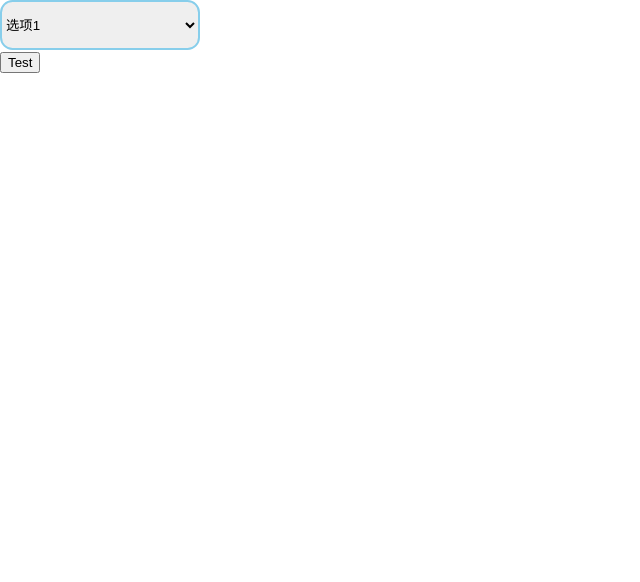
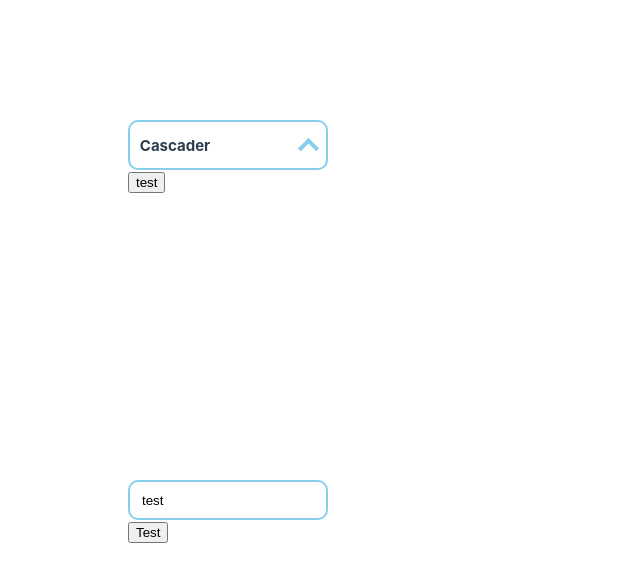
Before and after one commit to TsOrigami/MinatoUI--forVue3, a Vue app: page / in a window 1280 px wide. Shown: the top 582 px of the page, without its empty margins (0-640 px from the left). Built offline with nearby package versions, Linux system fonts and the light colour scheme.

Commit message:
ver 1.1.0

```diff
--- a/src/App.vue
+++ b/src/App.vue
@@ -10,7 +10,7 @@ import { get, post, put, del } from './components/axiosBag'
 import mt_cascader from './components/mt-cascader.vue'
 import mt_button from './components/mt-button.vue'
 import mt_switch from './components/mt-switch.vue'
-import mt_autocomplete from './components/autocomplete.vue'
+import mt_autocomplete from './components/mt-autocomplete.vue'
 import axios from 'axios'
 
 const data = ref([])
@@ -37,38 +37,38 @@ const options = ref([
 ])
 // const btns = ref(['按钮1', '按钮2', '按钮3'])
 
-// const boardData = ref([
-//     {
-//         value: "A",
-//         label: "Atest",
-//     },
-//     {
-//         value: "B",
-//         label: "Btest",
-//         children: [
-//             {
-//                 value: "C",
-//                 label: "Ctest",
-//                 children:[
-//                     {
-//                         value: "F",
-//                         label: "Ftest"
-//                     }
-//                 ]
-//             }
-//         ]
-//     },
-//     {
-//         value: "D",
-//         label: "Dtest",
-//         children: [
-//             {
-//                 value: "E",
-//                 label: "Etest",
-//             }
-//         ]
-//     },
-// ])
+const boardData = ref([
+    {
+        value: "A",
+        label: "Atest",
+    },
+    {
+        value: "B",
+        label: "Btest",
+        children: [
+            {
+                value: "C",
+                label: "Ctest",
+                children:[
+                    {
+                        value: "F",
+                        label: "Ftest"
+                    }
+                ]
+            }
+        ]
+    },
+    {
+        value: "D",
+        label: "Dtest",
+        children: [
+            {
+                value: "E",
+                label: "Etest",
+            }
+        ]
+    },
+])
 
 // onMounted(() => {
 //   get('/test', {}).then(response => {
@@ -95,15 +95,16 @@ const options = ref([
 //   alert("AAA")
 // }
 
-// const cascaderData = ref([])
+const cascaderData = ref([])
 
 // const isSwitch = ref(true)
 
-// const autoOptions = ref([
-//   'temp', 'accept', 'time', 'manba','a','aa','aaa','aaaa','aaaaa','aaaaaa'
-// ])
+const autoOptions = ref([
+  // 'temp', 'accept', 'time', 'manba','a','aa','aaa','aaaa','aaaaa','aaaaaa'
+  'temp', 'accept', 'time', 'manba'
+])
 
-// const message = ref('test')
+const message = ref('test')
 
 // const test = () => {
 //   console.log(message.value)
@@ -117,25 +118,25 @@ const options = ref([
     <!-- <div style="position: absolute; left: 20%;">
       <mt_table :thead="thead" :tbody="tbody" :width="400" :height="200" />
     </div> -->
-    <div>
+    <!-- <div>
       <mt_select v-model="selectValue" :options="options" />
       <button @click="console.log(selectValue)">Test</button>
-    </div>
+    </div> -->
     <!-- <div style="position: absolute; left: 20%;">
       <mt_btnGroup :btns="btns" :method="clickBtns" />
     </div> -->
-    <!-- <div style="position: absolute; left: 10%; top: 10%;">
+    <div style="position: absolute; left: 10%; top: 10%;">
       <mt_cascader defaultNode="Cascader" :options="boardData" :data="cascaderData" multiple />
       <button @click="console.log(cascaderData)">test</button>
-    </div> -->
+    </div>
     <!-- <button @click="test">Test</button>
     <button @click="postTest">Post</button> -->
     <!-- <mt_button height='50' width='200' type="success" @click="aaa" round plain>mt_button</mt_button> -->
     <!-- <mt_switch :isSwitch="isSwitch"/> -->
-     <!-- <div style="position: absolute; left: 10%; top: 30%;">
-      <mt_autocomplete :options="autoOptions" v-model="message"  />
-      <button @click="test">Test</button>
-     </div> -->
+     <div style="position: absolute; left: 10%; top: 40%;">
+        <mt_autocomplete :options="autoOptions" v-model="message"  />
+      <button @click="console.log(message)">Test</button>
+     </div>
   </div>
 </template>
 
--- a/src/components/autocomplete.vue
+++ b/src/components/mt-autocomplete.vue
@@ -46,7 +46,6 @@ const updateMessage = (event) => {
 };
 
 const mt_autocomple_createAutoComplete = () =>{
-    mt_autocomple_autoCompleteShow()
     if(document.getElementById('mt_autocomple_autoCompleteBoard')) {
         document.getElementById('mt_autocomple_autoCompleteBoard').remove()
     }
@@ -100,29 +99,46 @@ const mt_autocomple_createCompleteData = (inputed) =>{
     element.appendChild(mt_autocomple_div)
     mt_autocomple_div.onclick = function(){
         mt_autocomple_messages.value = inputed
-        mt_autocomple_autoCompleteDelect()
     }
 }
 
 const mt_autocomple_autoCompleteDelect = () =>{
-    document.getElementById('mt_autocomple_Masklayer').style.visibility = "hidden"
     if(document.getElementById('mt_autocomple_autoCompleteBoard')) {
         document.getElementById('mt_autocomple_autoCompleteBoard').remove()
     }
 }
 
-const mt_autocomple_autoCompleteShow = () =>{
-    document.getElementById('mt_autocomple_Masklayer').style.visibility = "visible"
+const vClickOutside = {
+    mounted(mt, binding) {
+        function eventHandler(e) {
+            if (mt.contains(e.target)) {
+                return false
+            }
+            // 如果绑定的参数是函数，正常情况也应该是函数，执行
+            if (binding.value && typeof binding.value === 'function') {
+                binding.value(e)
+            }
+        }
+        // 用于销毁前注销事件监听
+        mt.__click_outside__ = eventHandler
+        // 添加事件监听
+        document.addEventListener('click', eventHandler)
+    },
+    beforeUnmount(mt) {
+        // 移除事件监听
+        document.removeEventListener('click', mt.__click_outside__)
+        // 删除无用属性
+        delete mt.__click_outside__
+    }
 }
-
 
 </script>
 
 <template>
     <div>
-        <div id="mt_autocomple_Masklayer" class="mt_autocomple_Masklayer" @click="mt_autocomple_autoCompleteDelect"></div>
-        <input id="mt_autocomple_input" class="mt_autocomple_input" :value="mt_autocomple_messages" type="text" autocomplete="off" @input="updateMessage"
-        :style="{height: height+'px', width: width+'px', borderRadius: height*0.25+'px'}" />
+        <input id="mt_autocomple_input" class="mt_autocomple_input" :value="mt_autocomple_messages" type="text" autocomplete="off"
+        @input="updateMessage" @click="updateMessage" v-click-outside="mt_autocomple_autoCompleteDelect"
+        :style="{height: height+'px', width: width+'px', borderRadius: height*0.25+'px', textIndent: height*0.25+'px'}" />
     </div>
 </template>
 
@@ -134,18 +150,6 @@ const mt_autocomple_autoCompleteShow = () =>{
     width: 10;
 }
 
-.mt_autocomple_Masklayer{
-    position: fixed;
-    left: 0;
-    right: 0;
-    top: 0;
-    bottom: 0;
-    width: 100%;
-    height: 100%;
-    z-index: 9;
-    background: rgba(0,0,0,0);
-    visibility: hidden;
-}
 
 .mt_autocomple_input{
     border: 2px solid skyblue;
--- a/src/components/mt-cascader.vue
+++ b/src/components/mt-cascader.vue
@@ -51,6 +51,7 @@ const mt_cascader_colorLock = ref(false)
 const mt_cascader_showData =ref([])
 const mt_cascader_ISselect = ref([])
 const mt_cascader_ISselectTemp = ref([])
+const mt_cascader_flag = ref(true)
 
 onMounted(()=>{
     mt_cascader_Node.value = mt_cascader_data.defaultNode
@@ -65,24 +66,26 @@ const mt_cascader_create = () =>{
 }
 
 const mt_cascader_delect = () =>{
-    mt_cascader_delectMask()
-    mt_cascader_delectBoard(0)
-    if(mt_cascader_Node.value == mt_cascader_data.defaultNode){
-        mt_cascader_ISselect.value = []
+    if(mt_cascader_flag.value){
+        mt_cascader_delectMask()
+        mt_cascader_delectBoard(0)
+        if(mt_cascader_Node.value == mt_cascader_data.defaultNode){
+            mt_cascader_ISselect.value = []
+        }
+    } else {
+        mt_cascader_flag.value = true
     }
 }
 
 const mt_cascader_createMask = () =>{
     mt_cascader_colorLock.value = true
     mt_cascader_colorHigh()
-    document.getElementById("mt_cascader_Masklayer").style.visibility = "visible"
     document.getElementById('mt_cascader_Arrow').style.transform = 'rotate(180deg)';
 }
 
 const mt_cascader_delectMask = () =>{
     mt_cascader_colorLock.value = false
     mt_cascader_colorLow()
-    document.getElementById("mt_cascader_Masklayer").style.visibility = "hidden"
     document.getElementById('mt_cascader_Arrow').style.transform = 'rotate(0deg)'
 }
 
@@ -116,7 +119,6 @@ const mt_cascader_examineData = (item, boardNum) => {
         mt_cascader_delectBoard(boardNum + 1)
         mt_cascader_createBoardItem(item.children, boardNum + 1)
     } else {
-        let mt_cascader_index = 0
         if(mt_cascader_ISselect.value.length != 0) {
             let flag = true
             for(let i = 0; i< mt_cascader_ISselect.value.length; i++) {
@@ -215,6 +217,9 @@ const mt_cascader_createBoard = (oldBoardID, newBoardID, boardNum) =>{
     cascaderBoard.style.overflowX = "hidden"
     cascaderBoard.style.scrollbarWidth = "none"
     Selected.after(cascaderBoard)
+    cascaderBoard.onclick = function(){
+        mt_cascader_flag.value = false
+    }
 }
 
 const mt_cascader_delectBoard = (mt_cascader_boardNum) =>{
@@ -225,12 +230,36 @@ const mt_cascader_delectBoard = (mt_cascader_boardNum) =>{
     }
 }
 
+const vClickOutside = {
+    mounted(mt, binding) {
+        function eventHandler(e) {
+            if (mt.contains(e.target)) {
+                return false
+            }
+            // 如果绑定的参数是函数，正常情况也应该是函数，执行
+            if (binding.value && typeof binding.value === 'function') {
+                binding.value(e)
+            }
+        }
+        // 用于销毁前注销事件监听
+        mt.__click_outside__ = eventHandler
+        // 添加事件监听
+        document.addEventListener('click', eventHandler)
+    },
+    beforeUnmount(mt) {
+        // 移除事件监听
+        document.removeEventListener('click', mt.__click_outside__)
+        // 删除无用属性
+        delete mt.__click_outside__
+    }
+}
+
 </script>
 
 <template>
-    <div id="mt_cascader_Masklayer" class="mt_cascader_Masklayer" @click="mt_cascader_delect"></div>
     <div :style="{width: width+'px',height: height+'px'}">
-        <div id="mt_cascader_ColorExcMain" class="mt_cascader_Cascader" @click="mt_cascader_create" @mouseover="mt_cascader_colorHigh" @mouseleave="mt_cascader_colorLow">
+        <div id="mt_cascader_ColorExcMain" class="mt_cascader_Cascader" @click="mt_cascader_create"
+        @mouseover="mt_cascader_colorHigh" @mouseleave="mt_cascader_colorLow" v-click-outside="mt_cascader_delect">
             <div id="mt_cascader_Selected" class="mt_cascader_Selected" :style="{height: height*0.6+'px', lineHeight: height*0.6+'px'}">
                 {{mt_cascader_Node}}
             </div>
```
